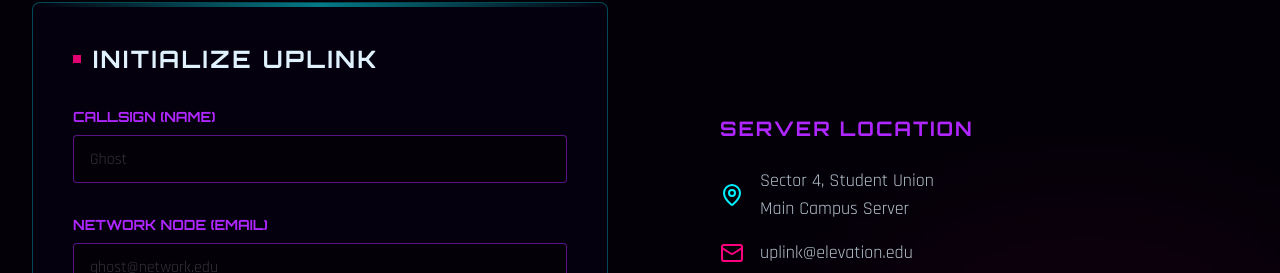
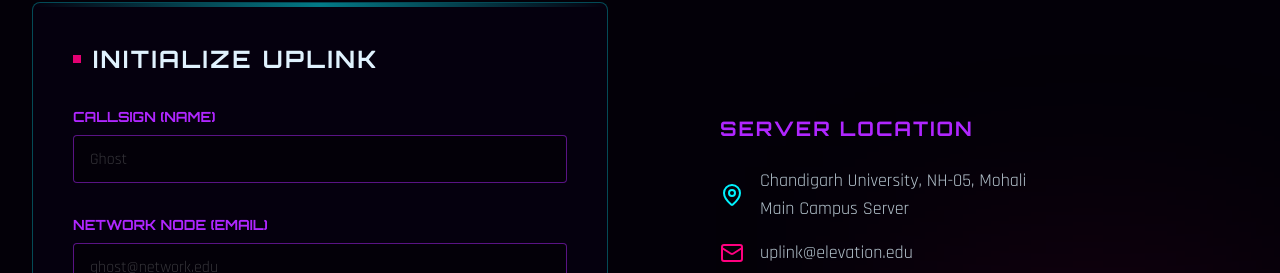
Before and after one commit to indie-priyanshu12/elevation_esports-website, a Next.js app: page / in a window 1280 px wide. Shown: the part 3097-3370 px from the top of the page. Built offline with nearby package versions, Linux system fonts and the light colour scheme.

Commit message:
Updated Socials

```diff
--- a/src/components/sections/Contact.tsx
+++ b/src/components/sections/Contact.tsx
@@ -50,7 +50,7 @@ export function Contact() {
               <h3 className="font-display font-bold text-cyber-purple text-xl uppercase tracking-cyber mb-6">Server Location</h3>
               <div className="flex items-center space-x-4 text-ice/80 font-sans mb-4 group hover:text-neon-cyan transition-colors">
                 <MapPin className="text-neon-cyan group-hover:animate-bounce" size={24} />
-                <span className="text-lg">Sector 4, Student Union<br />Main Campus Server</span>
+                <span className="text-lg">Chandigarh University, NH-05, Mohali<br />Main Campus Server</span>
               </div>
               <div className="flex items-center space-x-4 text-ice/80 font-sans group hover:text-neon-pink transition-colors">
                 <Mail className="text-neon-pink group-hover:animate-pulse" size={24} />
```
